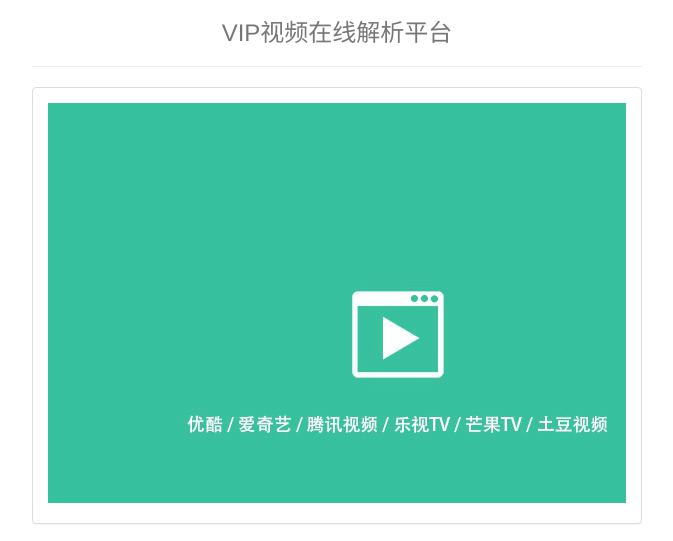
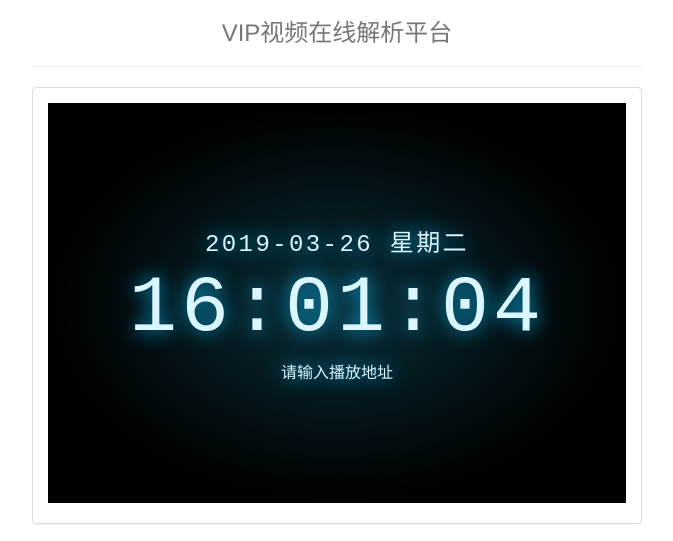
Before and after one commit to newtool/vipsp, a plain HTML site: page wap/index.html in a window 1280 px wide. Shown: the top 541 px of the page, without its empty margins (303-976 px from the left). Drawn offline with nearby package versions, Linux system fonts and the light colour scheme; a script that the page names is missing.

Commit message:
Update index.html

```diff
--- a/wap/index.html
+++ b/wap/index.html
@@ -41,7 +41,7 @@
 	   <div class="col-md-14 column">
     <div class="panel panel-default">
      <div id="kj" class="panel-body">
-      <iframe src="https://newtool.github.io/vipsp/images/video.jpg" id="player" width="100%" height="400px" allowtransparency="true" frameborder="0" scrolling="no"></iframe>
+      <iframe src="https://newtool.github.io/vipsp/Warning/index.html" id="player" width="100%" height="400px" allowtransparency="true" frameborder="0" scrolling="no"></iframe>
      </div>
     </div>
    </div>
```
